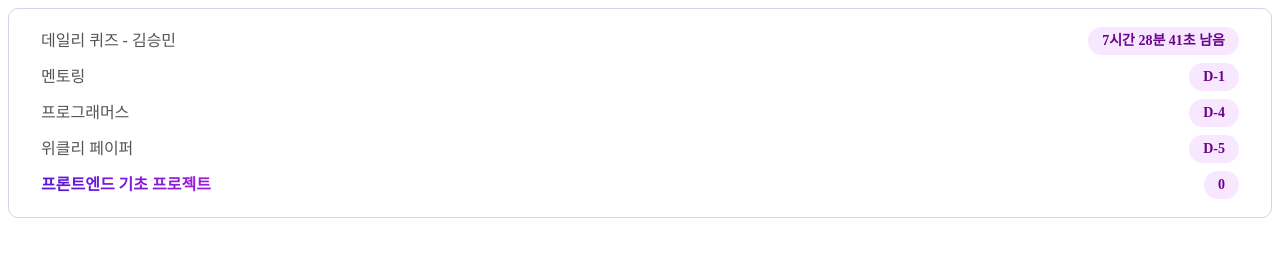
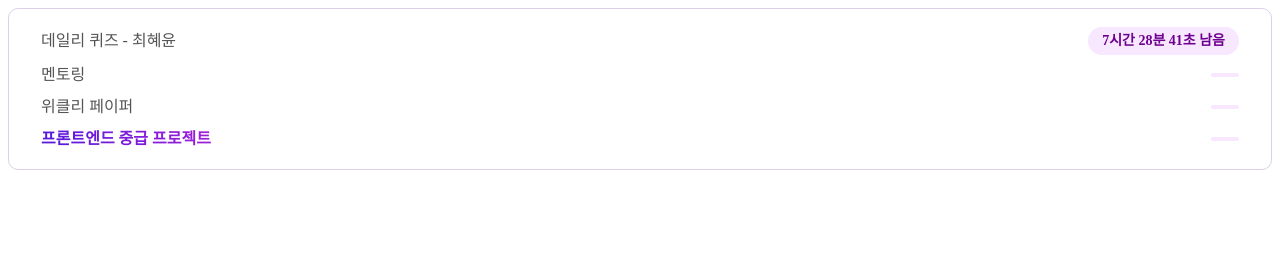
Before and after one commit to KingsMinn/ddaywidget, a plain HTML site: page index.html in a window 1280 px wide. Drawn offline with Linux system fonts and the light colour scheme; a web font is replaced by a local one.

Commit message:
Update index.html

```diff
--- a/index.html
+++ b/index.html
@@ -10,9 +10,8 @@
     <ul style="padding: 0;">
         <li><span id="daily-name"></span> <span class="count" id="daily"></span></li>
         <li>멘토링 <span class="count" id="mentor"></span></li>
-        <li>프로그래머스 <span class="count" id="fri"></span></li>
         <li>위클리 페이퍼 <span class="count" id="sat"></span></li>
-        <li><b>프론트엔드 기초 프로젝트 </b><span class="count" id="prj"></span></li>
+        <li><b>프론트엔드 중급 프로젝트 </b><span class="count" id="prj"></span></li>
         <!-- <li class="f-12">진도 기록 시 ‘스프린트 미션’은 진행도에 따라 ‘레슨’ 값을 0~50으로 지정합니다.</li> -->
     </ul>
 </body>
@@ -160,11 +159,11 @@ function getDaysUntil(year, month, day) {
 }
 
 setInterval(() => {
-    document.querySelector('#daily-name').innerHTML = `데일리 퀴즈 - ${getTodayName(['김승민', '이지은', '강희정', '김희성'], [1, 1, 1, 1, 1, 1, 0], 14)}`;
+    document.querySelector('#daily-name').innerHTML = `데일리 퀴즈 - ${getTodayName(['최혜윤', '김성빈', '김승민', '방호영', '조지현'], [1, 1, 1, 1, 1, 1, 0], 14)}`;
     document.querySelector('#daily').innerHTML = getDday([1, 1, 1, 1, 1, 1, 0], 14);
     document.querySelector('#fri').innerHTML = getDday([0, 0, 0, 0, 1, 0, 0], 14);
     document.querySelector('#mentor').innerHTML = getDday([0, 1, 0, 1, 0, 0, 0], 19);
     document.querySelector('#sat').innerHTML = getDday([0, 0, 0, 0, 0, 1, 0], 14);
-    document.querySelector('#prj').innerHTML = getDaysUntil(2025, 3, 6);
+    document.querySelector('#prj').innerHTML = getDaysUntil(2025, 4, 22);
 }, 1000);
 </script>
```
